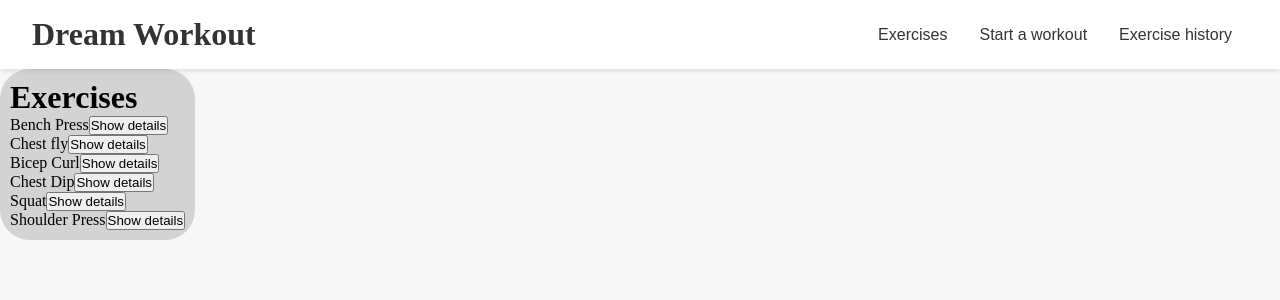
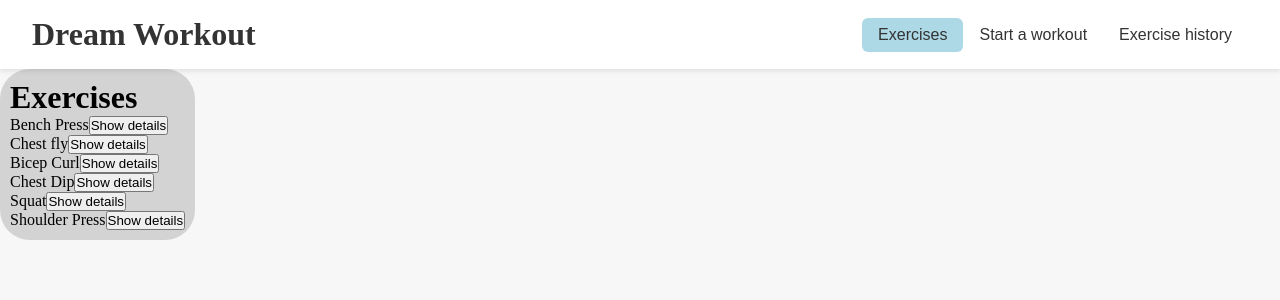
Before and after one commit to christianyarwood62/workout-app, a React (Vite) app: page / in a window 1280 px wide. Shown: the top 300 px of the page. Built offline with nearby package versions, Linux system fonts and the light colour scheme.

Commit message:
Add color to selectedtab button when selecting

```diff
--- a/src/App.jsx
+++ b/src/App.jsx
@@ -124,9 +124,24 @@ function App() {
       <header>
         <h1>Dream Workout</h1>
         <nav>
-          <button onClick={() => handleSetTab(tab1)}>{tab1}</button>
-          <button onClick={() => handleSetTab(tab2)}>{tab2}</button>
-          <button onClick={() => handleSetTab(tab3)}>{tab3}</button>
+          <button
+            className={tab === tab1 ? "selectedTab" : ""}
+            onClick={() => handleSetTab(tab1)}
+          >
+            {tab1}
+          </button>
+          <button
+            className={tab === tab2 ? "selectedTab" : ""}
+            onClick={() => handleSetTab(tab2)}
+          >
+            {tab2}
+          </button>
+          <button
+            className={tab === tab3 ? "selectedTab" : ""}
+            onClick={() => handleSetTab(tab3)}
+          >
+            {tab3}
+          </button>
         </nav>
       </header>
       {tab === tab1 && (
--- a/src/index.css
+++ b/src/index.css
@@ -37,6 +37,7 @@ header {
   top: 0;
 }
 
+/* The header for the page*/
 header h1 {
   color: #333;
 }
@@ -44,6 +45,8 @@ header h1 {
 nav {
   gap: 100px;
 }
+
+/* The buttons for the navbar tabs*/
 nav button {
   background: none;
   border: none;
@@ -54,3 +57,11 @@ nav button {
   border-radius: 6px;
   gap: 10px;
 }
+
+nav button:hover {
+  color: rgb(107, 184, 209);
+}
+
+.selectedTab {
+  background-color: lightblue;
+}
```
